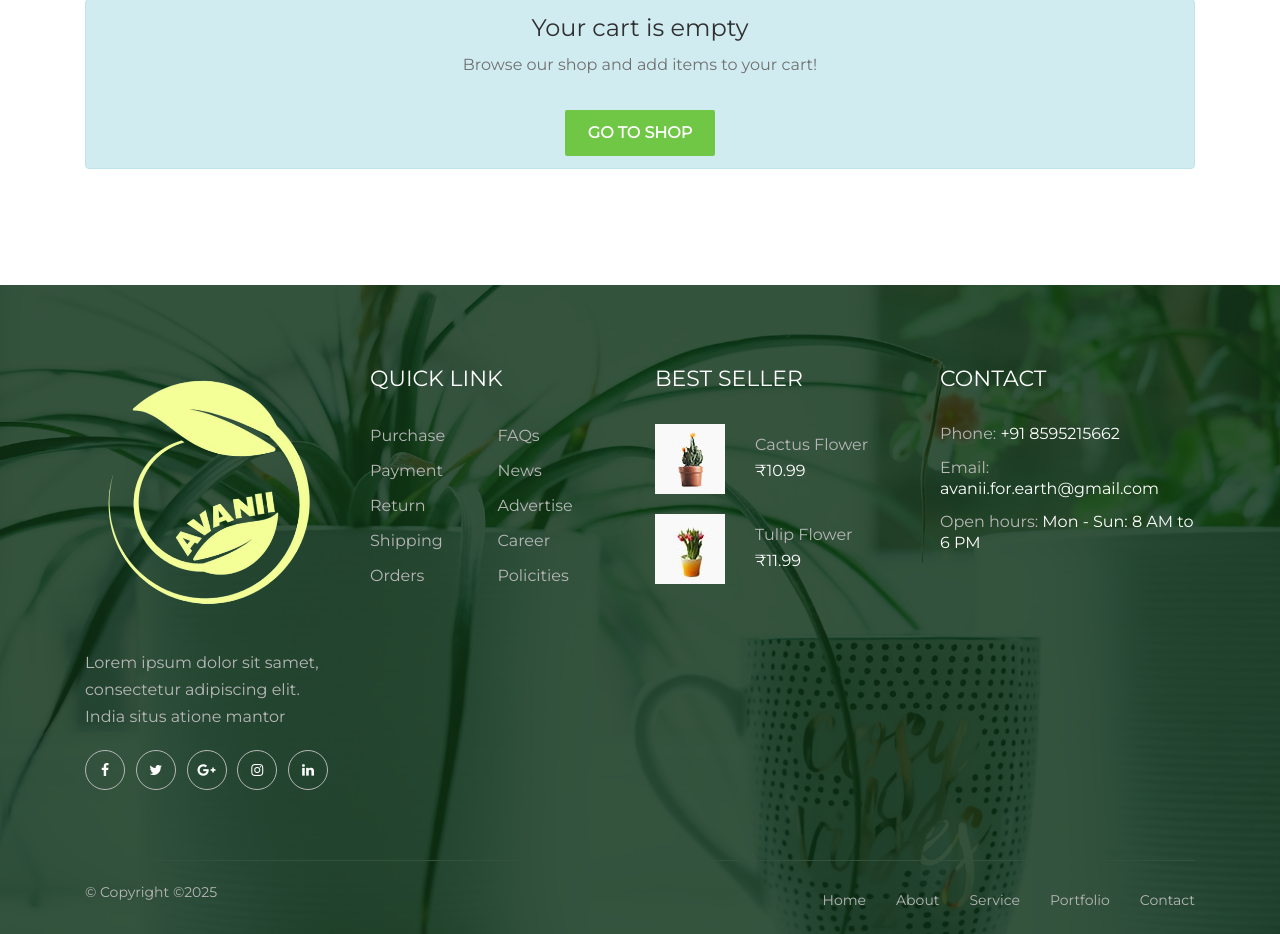
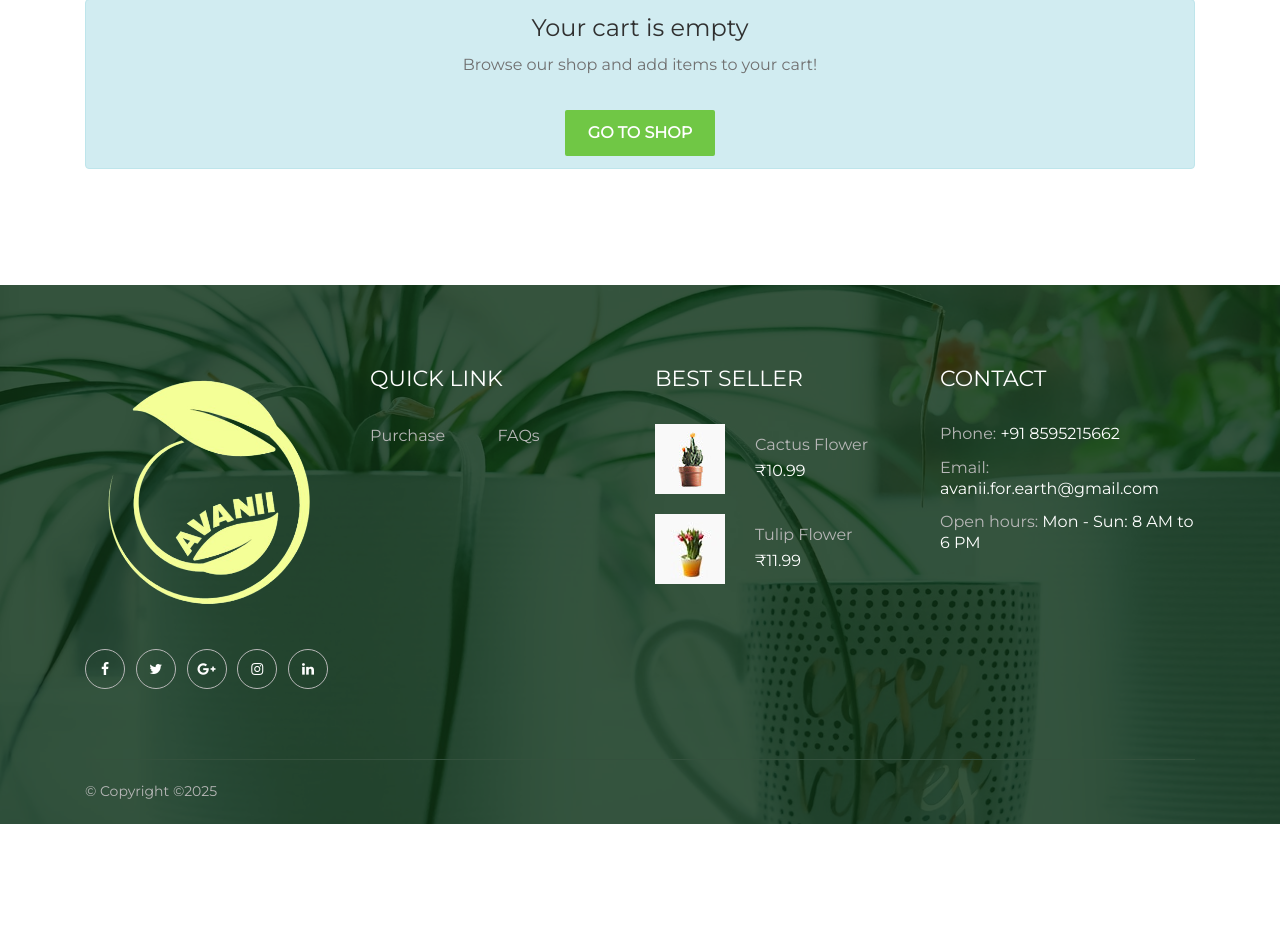
Before and after one commit to genos06/Avani-Shop, a Flask app: page /cart in a window 1280 px wide. Shown: the part 455-1389 px from the top of the page. After the commit the page ends 1279 px from the top, so only its background shows below. Run offline with Flask 3, Linux system fonts and the light colour scheme; some libraries are stand-ins or nearby versions.

Commit message:
fixed atishvi image and fixed footer

```diff
--- a/templates/footer.html
+++ b/templates/footer.html
@@ -11,7 +11,7 @@
                             <div class="footer-logo mb-30">
                                 <a href="{{url_for('home')}}"><img src="{{ url_for('static', filename='img/core-img/logo.png') }}" alt=""></a>
                             </div>
-                            <p>Lorem ipsum dolor sit samet, consectetur adipiscing elit. India situs atione mantor</p>
+                            <!-- <p>Lorem ipsum dolor sit samet, consectetur adipiscing elit. India situs atione mantor</p> -->
                             <div class="social-info">
                                 <a href="#"><i class="fa fa-facebook" aria-hidden="true"></i></a>
                                 <a href="#"><i class="fa fa-twitter" aria-hidden="true"></i></a>
@@ -32,14 +32,14 @@
                                 <ul>
                                     <li><a href="#">Purchase</a></li>
                                     <li><a href="#">FAQs</a></li>
-                                    <li><a href="#">Payment</a></li>
+                                    <!-- <li><a href="#">Payment</a></li>
                                     <li><a href="#">News</a></li>
                                     <li><a href="#">Return</a></li>
                                     <li><a href="#">Advertise</a></li>
                                     <li><a href="#">Shipping</a></li>
                                     <li><a href="#">Career</a></li>
                                     <li><a href="#">Orders</a></li>
-                                    <li><a href="#">Policities</a></li>
+                                    <li><a href="#">Policities</a></li> -->
                                 </ul>
                             </nav>
                         </div>
@@ -110,7 +110,7 @@ Copyright &copy;<script>document.write(new Date().getFullYear());</script>
                         </div>
                     </div>
                     <!-- Footer Nav -->
-                    <div class="col-12 col-md-6">
+                    <!-- <div class="col-12 col-md-6">
                         <div class="footer-nav">
                             <nav>
                                 <ul>
@@ -122,7 +122,7 @@ Copyright &copy;<script>document.write(new Date().getFullYear());</script>
                                 </ul>
                             </nav>
                         </div>
-                    </div>
+                    </div> -->
                 </div>
             </div>
         </div>
```
Also changed, not shown: static/img/bg-img/team/Atishvi.jpg (added).
